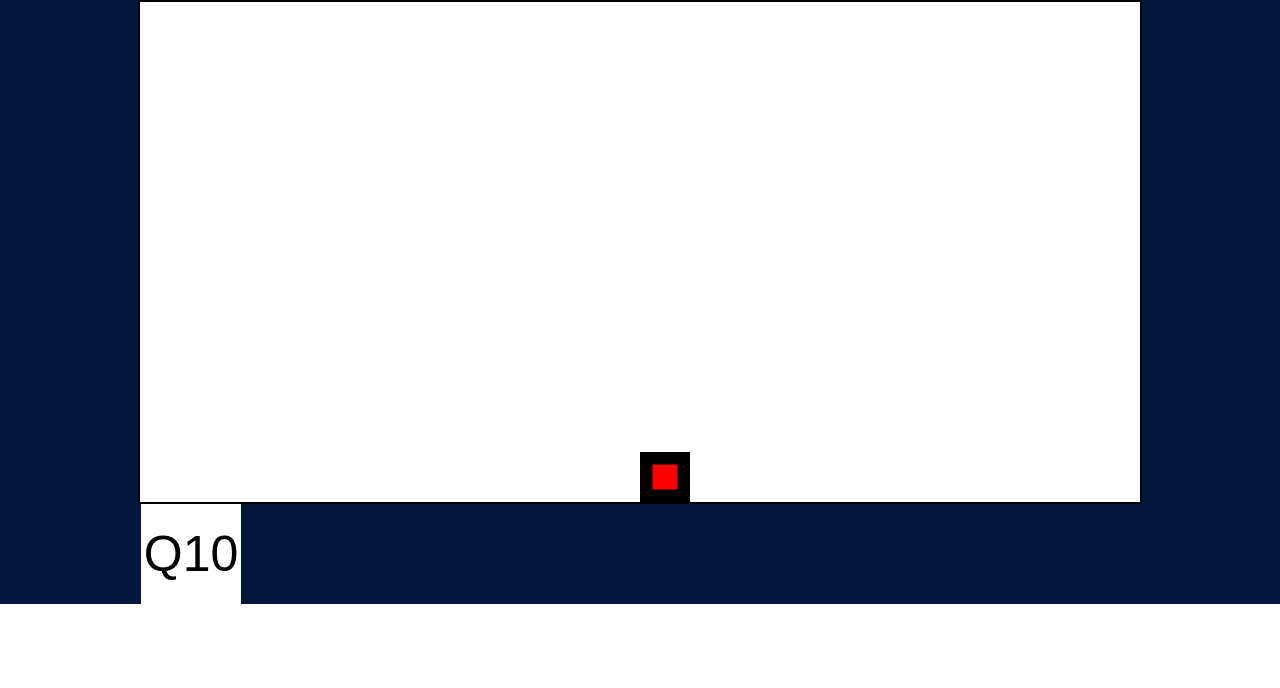
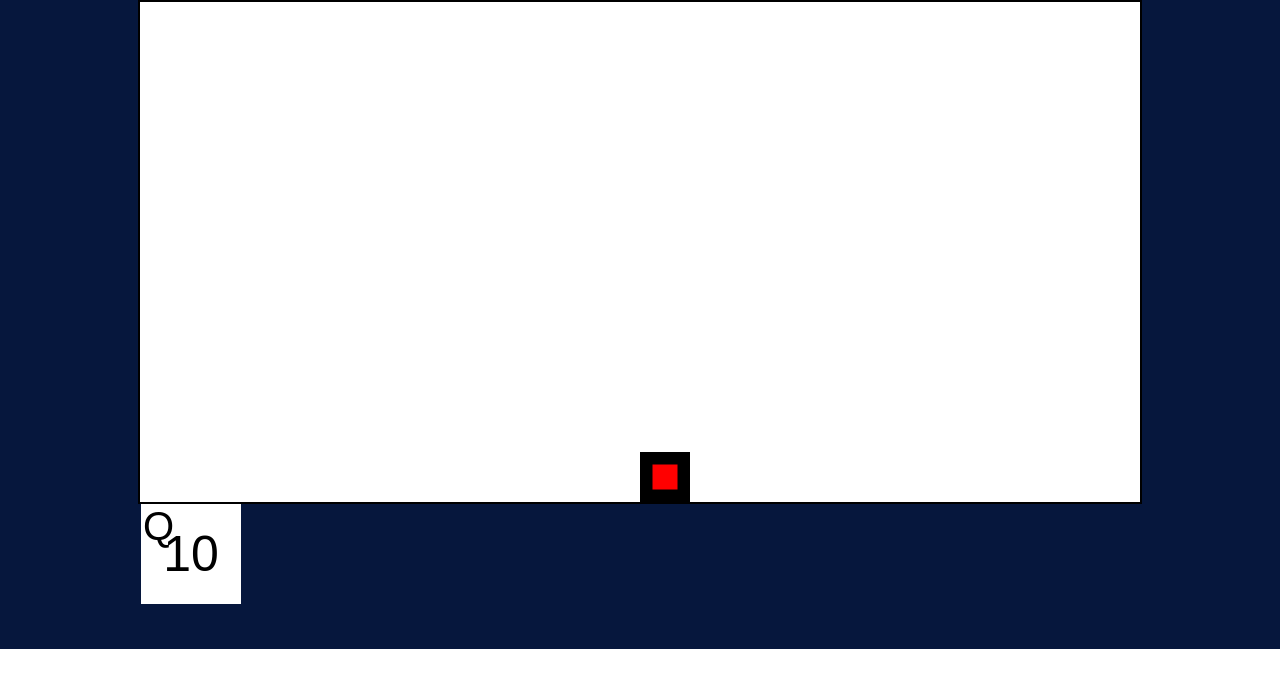
Before and after one commit to ErosSense1/On-dev, a plain HTML site: page index.html in a window 1280 px wide. Drawn offline with Linux system fonts and the light colour scheme.

Commit message:
Add files via upload

```diff
--- a/index.html
+++ b/index.html
@@ -10,9 +10,10 @@
                 <canvas id="canvas" >
                 </canvas>
                 <div id="downCanvas">
-                    <div id="Q">Q
+                    <div id="W">
                         <div id="txt"></div>
                     </div>
+                    <div id="Q">Q</div>
                 </div>
             </div>
 
--- a/styles.css
+++ b/styles.css
@@ -44,6 +44,12 @@ body {
     }
 }
 #Q {
+    position: relative;
+    font-size: 40px;
+    bottom: 100px;
+    left: 5px;
+}
+#W {
     width: 100px;
     height: 100px;
     position: relative;
```
